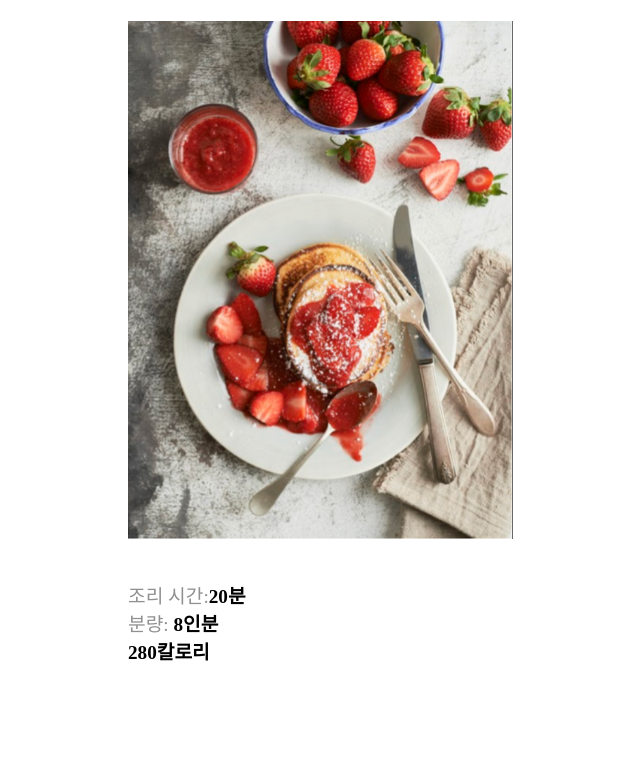
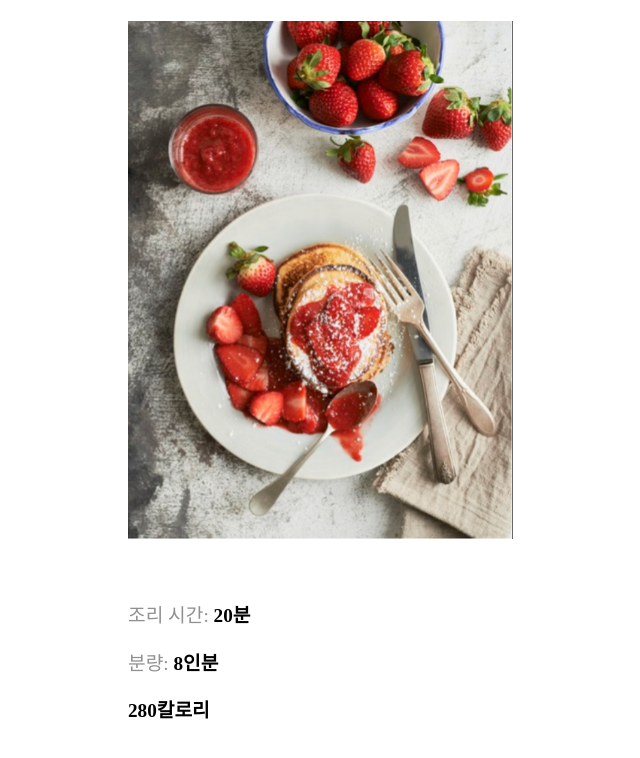
Before and after one commit to LineGu/learn-in-public, a plain HTML site: page html-css-practice/index.html in a window 1280 px wide. Shown: the part 224-982 px from the top of the page, without its empty margins (192-832 px from the left). Before the commit the page ends 928 px from the top, so only its background shows below. Drawn offline with Linux system fonts and the light colour scheme.

Commit message:
[FIx] leftBox and oneLine error modification complete.
leftBox 완성, oneLine에서 마진이 안먹던 오류 해결.

```diff
--- a/html-css-practice/mainPage.html
+++ b/html-css-practice/index.html
@@ -13,13 +13,11 @@
         팬케이크
       </h1>
       <img id="cakeImage" src="assets/cake.png" alt="딸기 팬케이크 사진입니다." />
-      <div class="aboutCake">
-        <span class="line">조리 시간:<b class="blackBold">20분</b></span
-        ><br />
-        <span class="line">분량: <b class="blackBold">8인분</b></span
-        ><br />
-        <span class="line"><b class="blackBold">280칼로리</b></span>
-      </div>
+      <form class="aboutCake">
+        <p class="oneLine">조리 시간: <b class="blackBold">20분</b></p>
+        <p class="oneLine">분량: <b class="blackBold">8인분</b></p>
+        <p class="oneLine"><b class="blackBold">280칼로리</b></p>
+      </form>
     </div>
   </body>
 </html>
--- a/html-css-practice/styles/mainPage.css
+++ b/html-css-practice/styles/mainPage.css
@@ -22,8 +22,8 @@
   font-size: 1.2em;
 }
 
-.line {
-  margin-bottom: 2em;
+.oneLine {
+  margin: 1em 0;
 }
 
 .blackBold {
```
